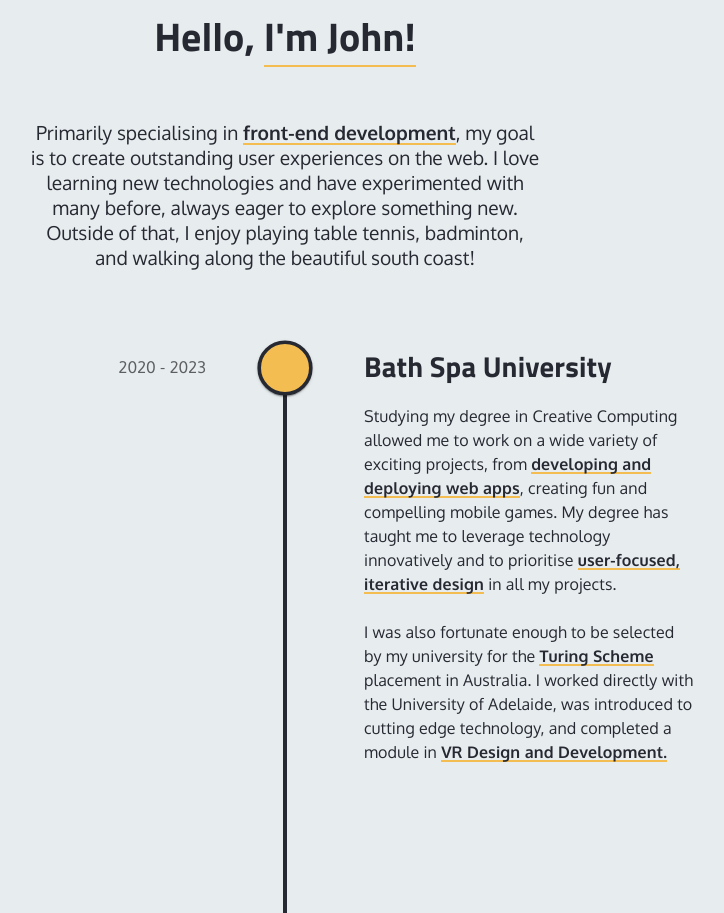
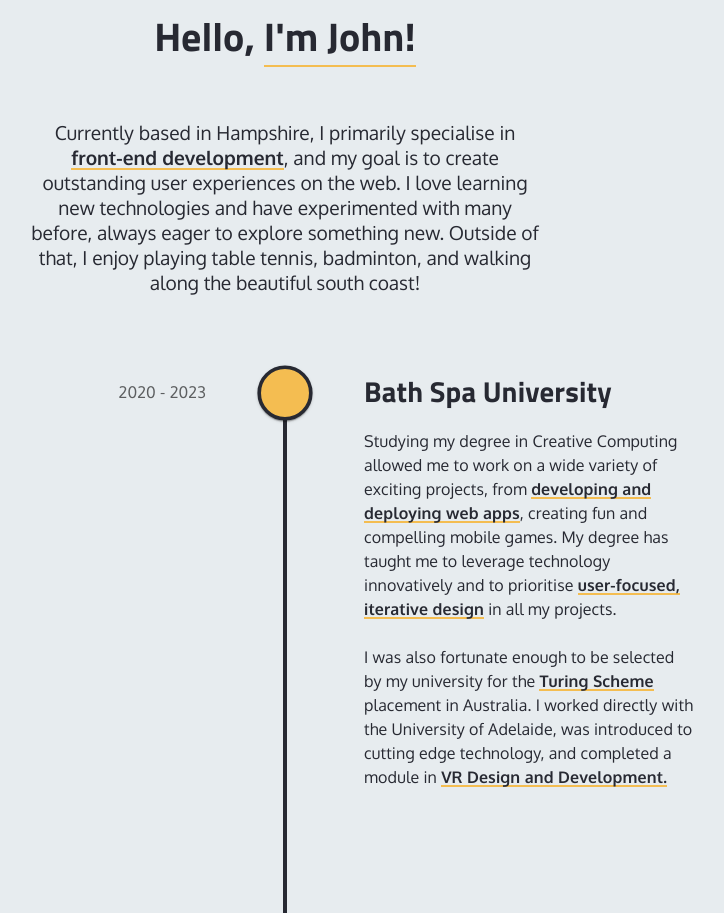
Before and after one commit to JStone1/Portfolio-Site, a React (Vite) app: page / in a window 1280 px wide. Shown: the part 840-1753 px from the top of the page, without its empty margins (355-1079 px from the left). Built offline with nearby package versions, Linux system fonts and the light colour scheme.

Commit message:
Updated home text

```diff
--- a/src/pages/Home.tsx
+++ b/src/pages/Home.tsx
@@ -25,11 +25,11 @@
             </>
           }
           desc={[
-            "Primarily specialising in ",
+            "Currently based in Hampshire, I primarily specialise in ",
             <span key="highligh-text-key" className="highlight-text">
               front-end development
             </span>,
-            ", my goal is to create outstanding user experiences on the web. I love learning new technologies and have experimented with many before, always eager to explore something new. Outside of that, I enjoy playing table tennis, badminton, and walking along the beautiful south coast!",
+            ", and my goal is to create outstanding user experiences on the web. I love learning new technologies and have experimented with many before, always eager to explore something new. Outside of that, I enjoy playing table tennis, badminton, and walking along the beautiful south coast!",
           ]}
           background={false}
         />
```
